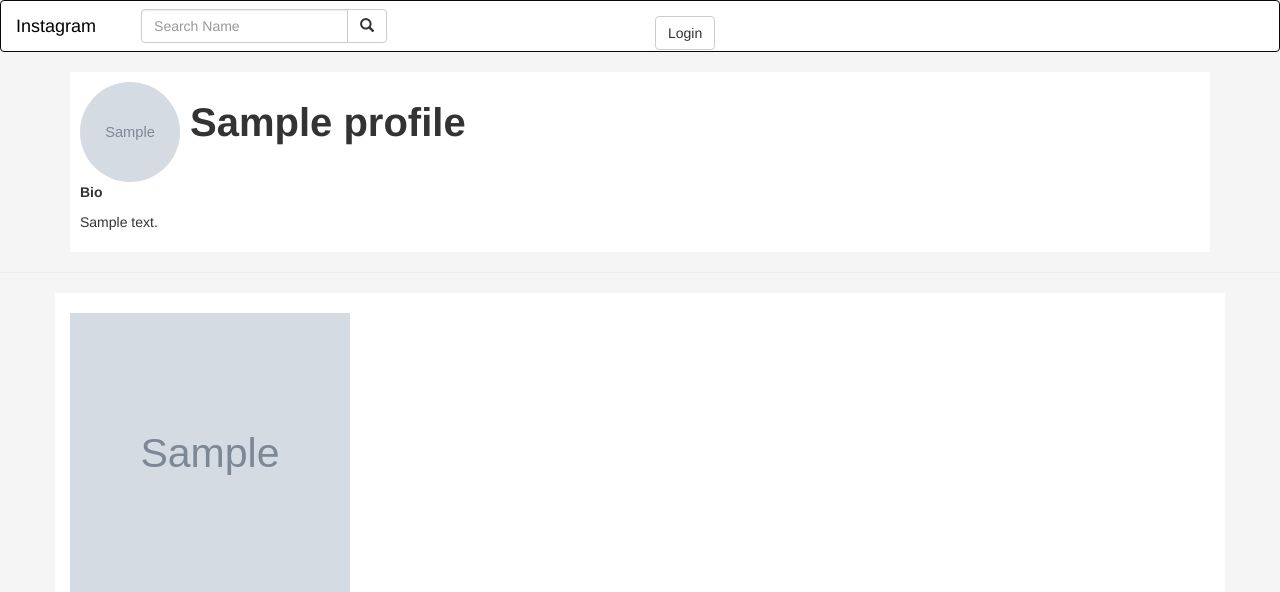
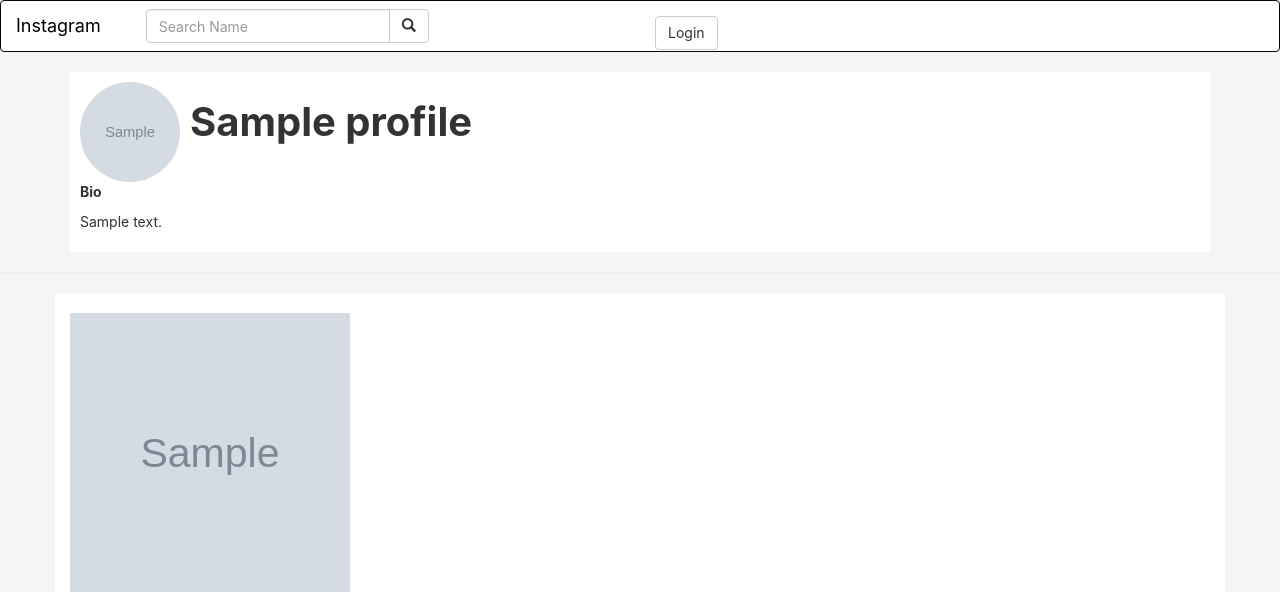
Before and after one commit to SheilaKamotho/InstaClone, a Django app: page /profile/ in a window 1280 px wide. Shown: the top 592 px of the page. Run offline with Django 3.2, Linux system fonts and the light colour scheme; tables that the repository leaves empty hold one stand-in row (values such as "Sample post"); grey boxes marked "Sample" are stand-in pictures; some libraries are stand-ins or nearby versions.

Commit message:
change font

```diff
--- a/insta/templates/base.html
+++ b/insta/templates/base.html
@@ -17,7 +17,7 @@
     {% endblock %}
 
 </head>
-<body style="background-color: whitesmoke;">
+<body style="background-color: whitesmoke; font-family: -apple-system, BlinkMacSystemFont, 'Segoe UI', Roboto, Oxygen, Ubuntu, Cantarell, 'Open Sans', 'Helvetica Neue', sans-serif;">
     {% include "navbar.html" %}
 
     {% block content %}
--- a/insta/templates/navbar.html
+++ b/insta/templates/navbar.html
@@ -5,7 +5,7 @@
     <meta name="viewport" content="width=device-width, initial-scale=1.0">
 
 </head>
-<body>
+<body style="font-family: -apple-system, BlinkMacSystemFont, 'Segoe UI', Roboto, Oxygen, Ubuntu, Cantarell, 'Open Sans', 'Helvetica Neue', sans-serif;">
     <nav class="navbar navbar-inverse" style="background-color: white;">
       <div class="container-fluid">
         <div class="navbar-header">
```
